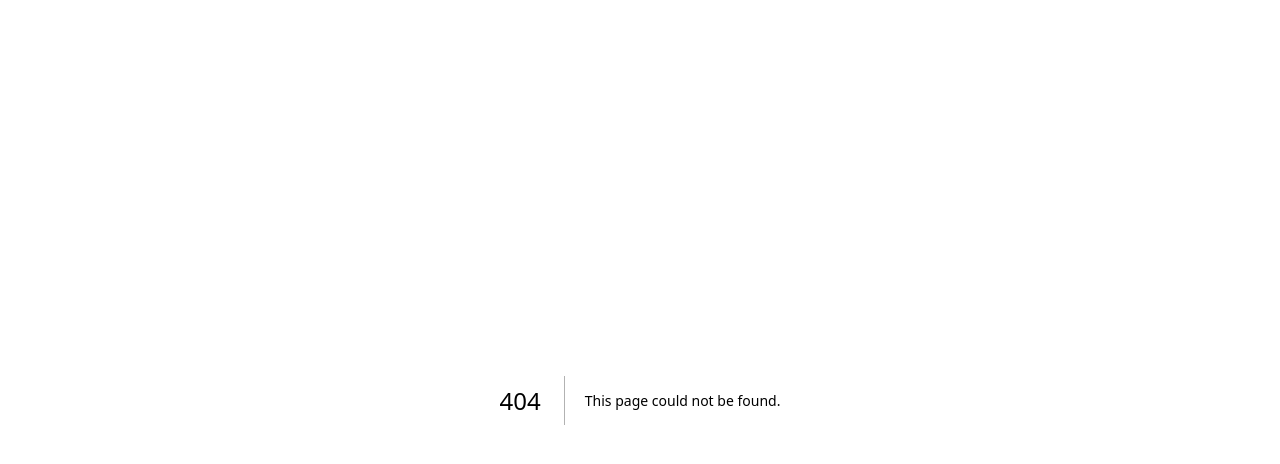
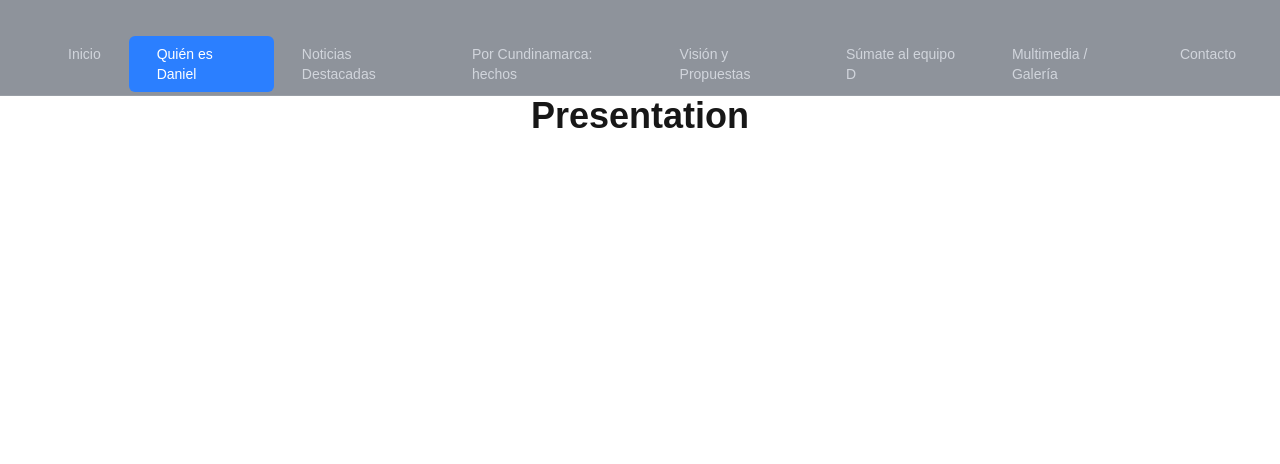
Before and after one commit to mcamilaalvarez/danielbernal, a Next.js app: page /presentation in a window 1280 px wide. Before the commit this address had no page. Shown: the top 464 px of the page. Built offline with nearby package versions, Linux system fonts and the light colour scheme.

Commit message:
feat: Ajuste iniciales y adicion navbar

```diff
--- /dev/null
+++ b/src/app/achievements/page.tsx
@@ -0,0 +1,7 @@
+export default function AchievementsPage() {
+  return (
+    <div>
+      <h1>Achievements</h1>
+    </div>
+  );
+}
--- /dev/null
+++ b/src/app/contact/page.tsx
@@ -0,0 +1,7 @@
+export default function ContactPage() {
+  return (
+    <div>
+      <h1>Contact</h1>
+    </div>
+  );
+}
--- /dev/null
+++ b/src/app/gallery/page.tsx
@@ -0,0 +1,7 @@
+export default function GalleryPage() {
+  return (
+    <div>
+      <h1>Gallery</h1>
+    </div>
+  );
+}
--- /dev/null
+++ b/src/app/join-team/page.tsx
@@ -0,0 +1,7 @@
+export default function JoinTeamPage() {
+  return (
+    <div>
+      <h1>Join Team</h1>
+    </div>
+  );
+}
--- /dev/null
+++ b/src/app/news/page.tsx
@@ -0,0 +1,7 @@
+export default function NewsPage() {
+  return (
+    <div>
+      <h1>News</h1>
+    </div>
+  );
+}
--- a/src/app/page.tsx
+++ b/src/app/page.tsx
@@ -1,55 +1,12 @@
 import Image from "next/image";
+import AppBar from "@/components/AppBar/AppBar";
 
 export default function Home() {
   return (
-    <div className="font-sans grid grid-rows-[20px_1fr_20px] items-center justify-items-center min-h-screen p-8 pb-20 gap-16 sm:p-20">
+    <div className="font-sans grid grid-rows-[20px_1fr_20px] items-center justify-items-center min-h-screen  ">
+      <AppBar />
       <main className="flex flex-col gap-[32px] row-start-2 items-center sm:items-start">
-        <Image
-          className="dark:invert"
-          src="/next.svg"
-          alt="Next.js logo"
-          width={180}
-          height={38}
-          priority
-        />
-        <ol className="font-mono list-inside list-decimal text-sm/6 text-center sm:text-left">
-          <li className="mb-2 tracking-[-.01em]">
-            Get started by editing{" "}
-            <code className="bg-black/[.05] dark:bg-white/[.06] font-mono font-semibold px-1 py-0.5 rounded">
-              src/app/page.tsx
-            </code>
-            .
-          </li>
-          <li className="tracking-[-.01em]">
-            Save and see your changes instantly.
-          </li>
-        </ol>
 
-        <div className="flex gap-4 items-center flex-col sm:flex-row">
-          <a
-            className="rounded-full border border-solid border-transparent transition-colors flex items-center justify-center bg-foreground text-background gap-2 hover:bg-[#383838] dark:hover:bg-[#ccc] font-medium text-sm sm:text-base h-10 sm:h-12 px-4 sm:px-5 sm:w-auto"
-            href="https://vercel.com/new?utm_source=create-next-app&utm_medium=appdir-template-tw&utm_campaign=create-next-app"
-            target="_blank"
-            rel="noopener noreferrer"
-          >
-            <Image
-              className="dark:invert"
-              src="/vercel.svg"
-              alt="Vercel logomark"
-              width={20}
-              height={20}
-            />
-            Deploy now
-          </a>
-          <a
-            className="rounded-full border border-solid border-black/[.08] dark:border-white/[.145] transition-colors flex items-center justify-center hover:bg-[#f2f2f2] dark:hover:bg-[#1a1a1a] hover:border-transparent font-medium text-sm sm:text-base h-10 sm:h-12 px-4 sm:px-5 w-full sm:w-auto md:w-[158px]"
-            href="https://nextjs.org/docs?utm_source=create-next-app&utm_medium=appdir-template-tw&utm_campaign=create-next-app"
-            target="_blank"
-            rel="noopener noreferrer"
-          >
-            Read our docs
-          </a>
-        </div>
       </main>
       <footer className="row-start-3 flex gap-[24px] flex-wrap items-center justify-center">
         <a
--- /dev/null
+++ b/src/app/presentation/page.tsx
@@ -0,0 +1,10 @@
+import AppBar from "@/components/AppBar/AppBar";
+
+export default function PresentationPage() {
+  return (
+    <div className="flex flex-col items-center h-screen">
+      <AppBar />
+      <h1 className="text-4xl font-bold">Presentation</h1>
+    </div>
+  );
+}
--- /dev/null
+++ b/src/app/proposals/page.tsx
@@ -0,0 +1,7 @@
+export default function ProposalsPage() {
+  return (
+    <div>
+      <h1>Proposals</h1>
+    </div>
+  );
+}
--- /dev/null
+++ b/src/components/AppBar/AppBar.tsx
@@ -0,0 +1,96 @@
+"use client"
+
+import { Disclosure, DisclosureButton, DisclosurePanel,} from '@headlessui/react'
+import { Bars3Icon, BellIcon, XMarkIcon } from '@heroicons/react/24/outline'
+import Link from 'next/link'
+import { usePathname } from 'next/navigation'
+
+const navigation = [
+  { name: 'Inicio', href: '/' },
+  { name: 'Quién es Daniel', href: '/presentation' },
+  { name: 'Noticias Destacadas', href: '/news' },
+  { name: 'Por Cundinamarca: hechos', href: '/achievements' },
+  { name: 'Visión y Propuestas', href: '/proposals' },
+  { name: 'Súmate al equipo D', href: '/join-team' },
+  { name: 'Multimedia / Galería', href: '/gallery' },
+  { name: 'Contacto', href: '/contact' },
+]
+
+function classNames(...classes: string[]) {
+  return classes.filter(Boolean).join(' ')
+}
+
+export default function AppBar() {
+  const pathname = usePathname()
+
+  const isActive = (href: string) => {
+    if (href === '/') return pathname === '/'
+    return pathname === href || pathname.startsWith(href + '/')
+  }
+
+  return (
+    <Disclosure
+      as="nav"
+      className="relative bg-gray-800/50 after:pointer-events-none after:absolute after:inset-x-0 after:bottom-0 after:h-px after:bg-white/10 w-full"
+    >
+      <div className="mx-auto  px-2 sm:px-2 lg:px-4 pt-8">
+        <div className="relative flex h-16 items-center justify-between w-full">
+          <div className="absolute inset-y-0 left-0 flex items-center sm:hidden">
+            {/* Mobile menu button*/}
+            <DisclosureButton className="group relative inline-flex items-center justify-center rounded-md p-2 text-gray-400 hover:bg-white/5 hover:text-white focus:outline-2 focus:-outline-offset-1 focus:outline-indigo-500">
+              <span className="absolute -inset-0.5" />
+              <span className="sr-only">Open main menu</span>
+              <Bars3Icon aria-hidden="true" className="block size-6 group-data-open:hidden" />
+              <XMarkIcon aria-hidden="true" className="hidden size-6 group-data-open:block" />
+            </DisclosureButton>
+          </div>
+          <div className="flex flex-1 items-center justify-between sm:items-stretch sm:justify-start w-full">
+            <div className="hidden sm:ml-6 sm:block">
+              <div className="flex">
+
+                {navigation.map((item) => {
+                  const active = isActive(item.href)
+                  return (
+                    <Link
+                      key={item.name}
+                      href={item.href}
+                      aria-current={active ? 'page' : undefined}
+                      className={classNames(
+                        active ? 'bg-blue-500 text-white' : 'text-gray-300 hover:bg-white/5 hover:text-white',
+                        'rounded-md px-7 py-2 text-sm font-medium',
+                      )}
+                    >
+                      {item.name}
+                    </Link>
+                  )
+                })}
+              </div>
+            </div>
+          </div>
+        </div>
+      </div>
+
+      <DisclosurePanel className="sm:hidden">
+        <div className="space-y-1 px-2 pt-10 pb-3">
+          {navigation.map((item) => {
+            const active = isActive(item.href)
+            return (
+              <DisclosureButton
+                key={item.name}
+                as={Link}
+                href={item.href}
+                aria-current={active ? 'page' : undefined}
+                className={classNames(
+                  active ? 'bg-gray-950/50 text-white' : 'text-gray-300 hover:bg-white/5 hover:text-white',
+                  'block rounded-md px-3 py-2 text-base font-medium',
+                )}
+              >
+                {item.name}
+              </DisclosureButton>
+            )
+          })}
+        </div>
+      </DisclosurePanel>
+    </Disclosure>
+  )
+}
```
Also changed, not shown: package.json (+8 -6 lines), 1 other file (tests, documents, lock files or other folders).
